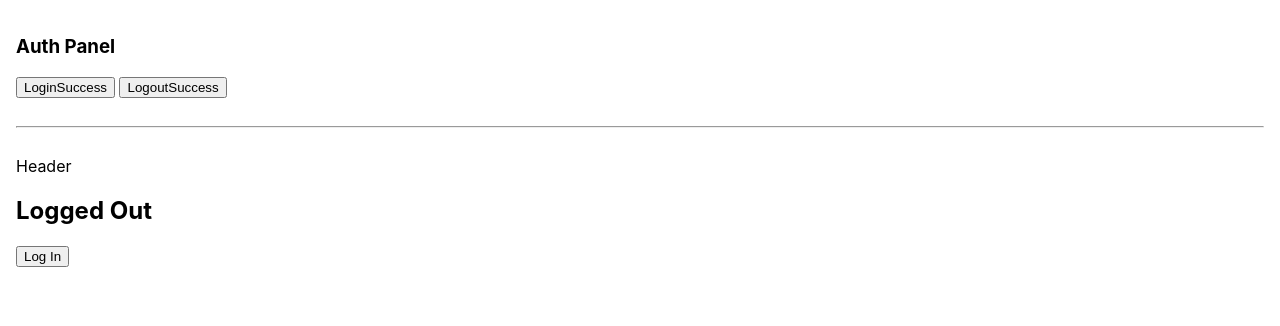
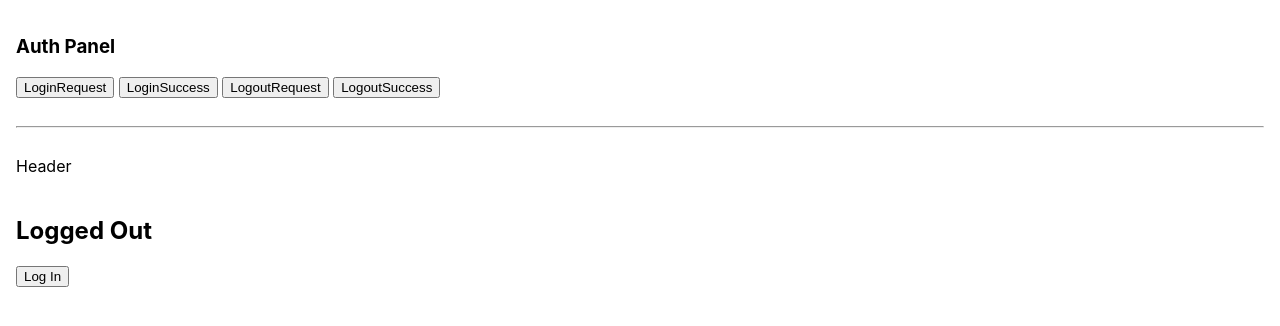
Before and after one commit to toxa16/harvey-control-frontend, a React (Create React App) app: page / in a window 1280 px wide. Shown: the top 326 px of the page. Built offline with nearby package versions, Linux system fonts and the light colour scheme.

Commit message:
manually triggering pending states

```diff
--- a/src/_panels/AuthPanel/AuthPanel.js
+++ b/src/_panels/AuthPanel/AuthPanel.js
@@ -1,11 +1,17 @@
 import React from 'react';
 
-export default function AuthPanel({ onLoginSuccess, onLogoutSuccess }) {
+export default function AuthPanel({
+  onLoginRequest, onLoginSuccess, onLogoutRequest, onLogoutSuccess,
+}) {
   return (
     <div>
       <h3>Auth Panel</h3>
       <div>
+        <button onClick={onLoginRequest}>LoginRequest</button>
+        {' '}
         <button onClick={onLoginSuccess}>LoginSuccess</button>
+        {' '}
+        <button onClick={onLogoutRequest}>LogoutRequest</button>
         {' '}
         <button onClick={onLogoutSuccess}>LogoutSuccess</button>
       </div>
--- a/src/_panels/AuthPanel/ConnectedAuthPanel.js
+++ b/src/_panels/AuthPanel/ConnectedAuthPanel.js
@@ -9,7 +9,9 @@ function mapStateToProps(state) {
 
 function mapDispatchToProps(dispatch) {
   return {
+    onLoginRequest: () => dispatch({ type: ActionType.LOGIN_REQUEST }),
     onLoginSuccess: () => dispatch({ type: ActionType.LOGIN_SUCCESS }),
+    onLogoutRequest: () => dispatch({ type: ActionType.LOGOUT_REQUEST }),
     onLogoutSuccess: () => dispatch({ type: ActionType.LOGOUT_SUCCESS }),
   };
 }
--- a/src/auth/ui/AuthScreen.js
+++ b/src/auth/ui/AuthScreen.js
@@ -7,15 +7,19 @@ import LoggedIn from './LoggedIn';
 
 export default function AuthScreen({ status }) {
   const renderBody = () => {
-    return status === AuthStatus.LOGGED_IN ?
-      <LoggedIn /> :
-      <LoggedOut />;
+    switch (status) {
+      case AuthStatus.LOGGING_IN: return 'Logging in...';
+      case AuthStatus.LOGGED_IN: return <LoggedIn />;
+      case AuthStatus.LOGGING_OUT: return 'Logging out...';
+      default: return <LoggedOut />;
+    }
   };
 
   return (
     <div>
       <ConnectedHeader />
-      { renderBody() }
+      <br />
+      <div>{ renderBody() }</div>
     </div>
   );
 }
```
